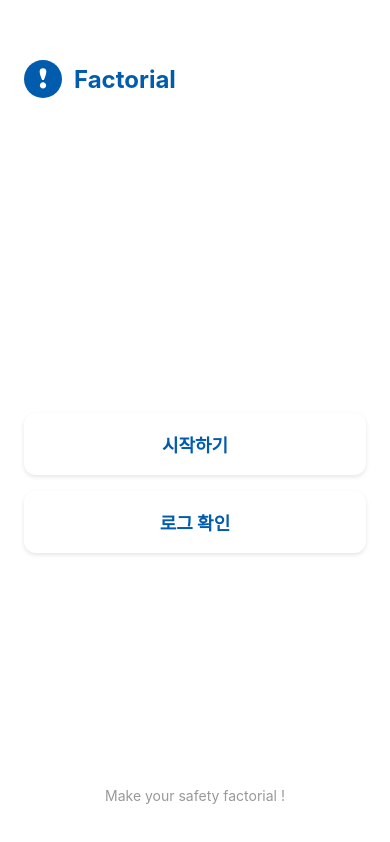
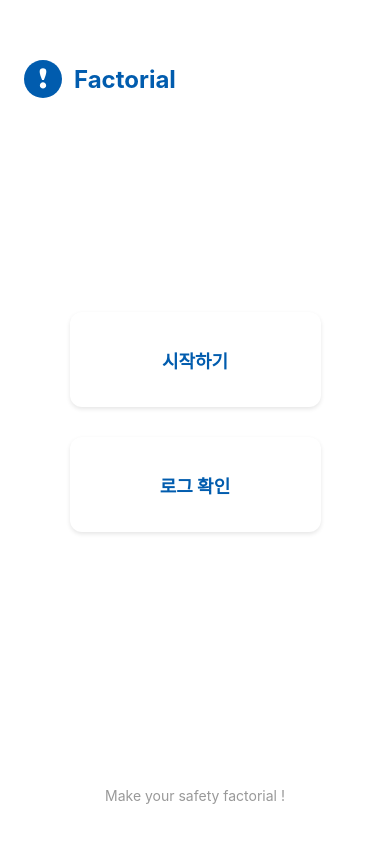
Before and after one commit to rbdus0715/Forklift_Operator_Application, a React Native app: screen / in a window 390 px wide. Built offline with nearby package versions, Linux system fonts and the light colour scheme.

Commit message:
Feat: 두 버튼 위치 및 크기 수정

```diff
--- a/src/screens/HomeScreen.tsx
+++ b/src/screens/HomeScreen.tsx
@@ -37,14 +37,16 @@ const styles = StyleSheet.create({
   container: {
     flex: 1,
     backgroundColor: colors.white,
-    paddingTop: 60,
+    justifyContent: "center",
+    alignItems: "center",
     paddingHorizontal: 24,
-    paddingBottom: 40,
   },
   header: {
+    position: "absolute",
+    top: 60,
+    left: 24,
     flexDirection: "row",
     alignItems: "center",
-    marginBottom: 80,
   },
   title: {
     fontSize: 24,
@@ -53,15 +55,17 @@ const styles = StyleSheet.create({
     marginLeft: 12,
   },
   buttonContainer: {
-    flex: 1,
     justifyContent: "center",
-    gap: 16,
+    alignItems: "center",
+    gap: 30,
   },
   button: {
+    width: 251,
+    height: 95,
     backgroundColor: colors.white,
     borderRadius: 12,
-    paddingVertical: 18,
-    paddingHorizontal: 24,
+    justifyContent: "center",
+    alignItems: "center",
     shadowColor: "#000",
     shadowOffset: {
       width: 0,
@@ -78,9 +82,12 @@ const styles = StyleSheet.create({
     textAlign: "center",
   },
   tagline: {
+    position: "absolute",
+    bottom: 40,
+    left: 0,
+    right: 0,
     fontSize: 14,
     color: colors.textLight,
     textAlign: "center",
-    marginTop: "auto",
   },
 });
```
